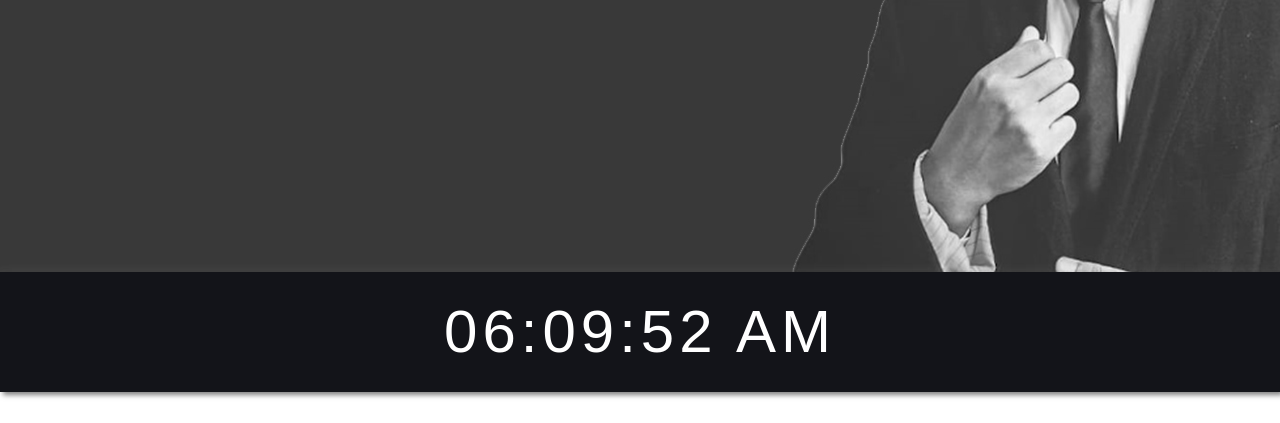
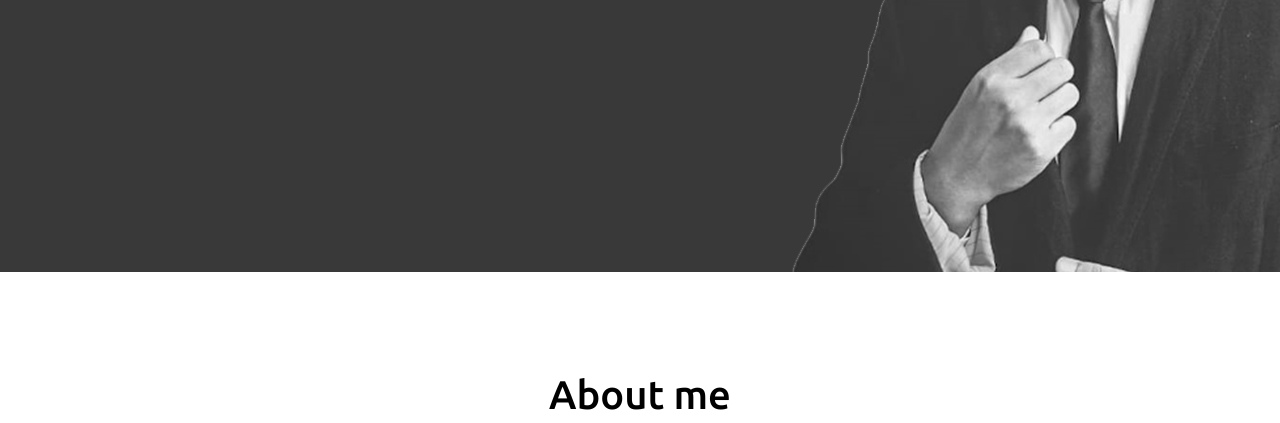
Before and after one commit to 4ndikaRizaldy/rizaldy.github.io, a plain HTML site: page index.html in a window 1280 px wide. Shown: the part 528-951 px from the top of the page. Drawn offline with nearby package versions, Linux system fonts and the light colour scheme.

Commit message:
09/11/22 | Hide Clock

```diff
--- a/index.html
+++ b/index.html
@@ -47,7 +47,7 @@
     </section>
 
     <!-- Clock -->
-    <div class="clock">
+    <!-- <div class="clock">
         <div class="display">
   </div>
   </div>
@@ -77,7 +77,7 @@
           }
           clock.textContent = hr + ':' + min + ':' + sec + " " + day;
         });
-      </script>
+      </script> -->
 
     <!-- about section start -->
     <section class="about" id="about">
```
